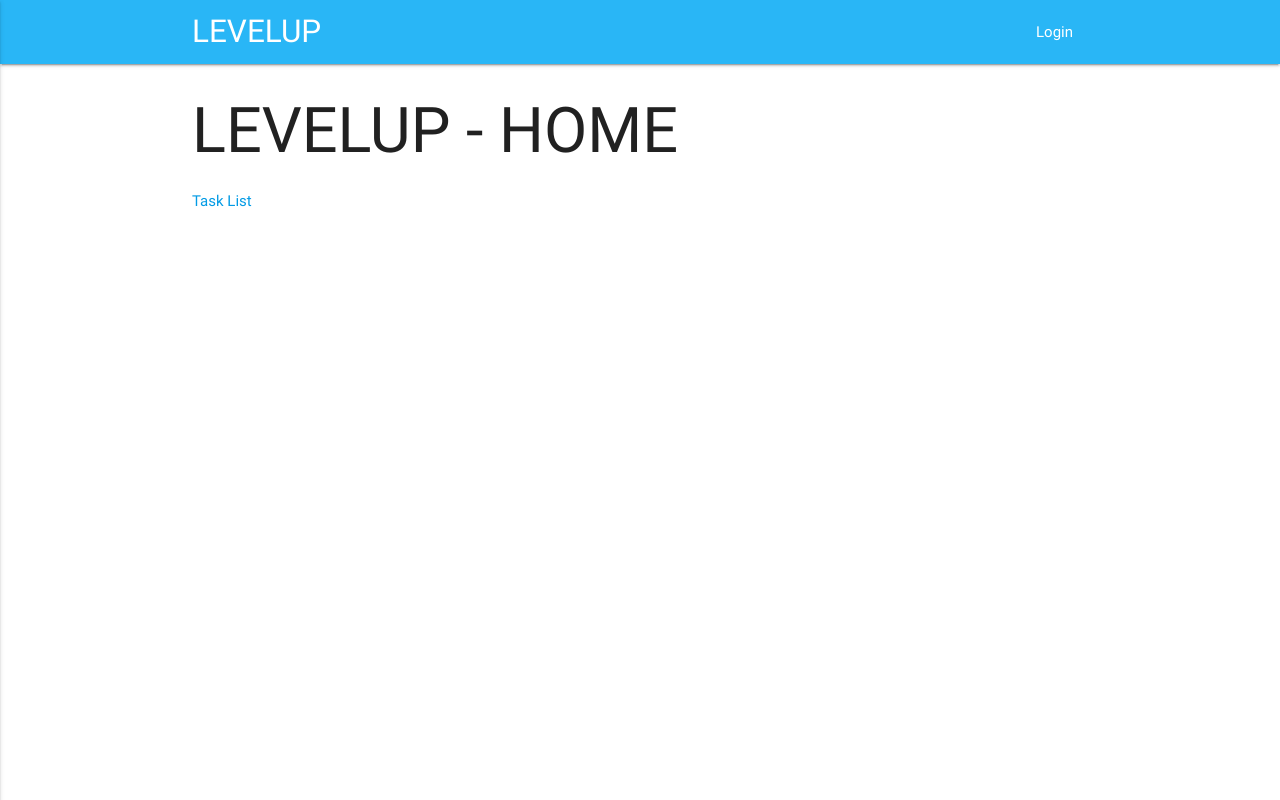
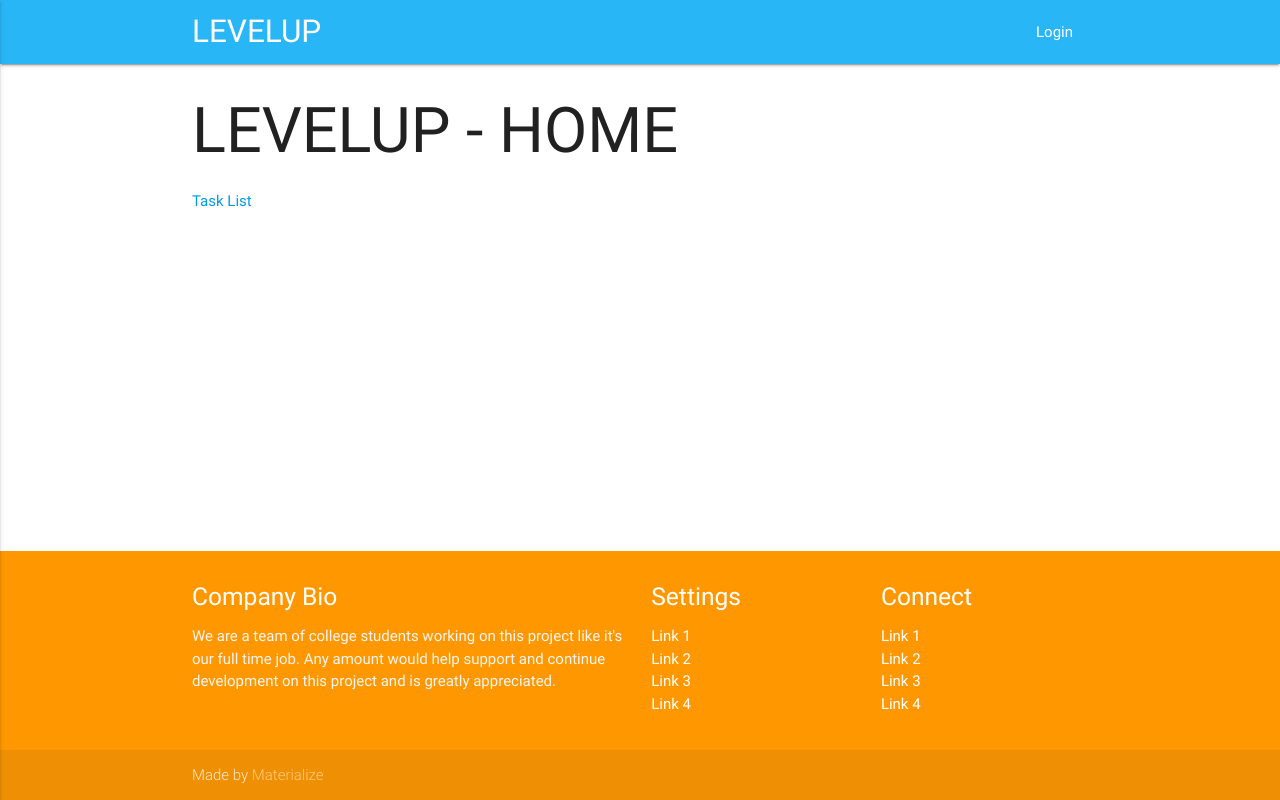
Before and after one commit to dhamma1991/milestone-project-4, a Django app: page / in a window 1280 px wide. Run offline with Django 3.2, Linux system fonts and the light colour scheme; some libraries are stand-ins or nearby versions.

Commit message:
Implemented footer and basic styling

```diff
--- a/static/css/style.css
+++ b/static/css/style.css
@@ -12,4 +12,12 @@
 .icon-block .material-icons {
   font-size: inherit; }
 
+body {
+  display: flex;
+  min-height: 100vh;
+  flex-direction: column; }
+
+main {
+  flex: 1 auto; }
+
 /*# sourceMappingURL=style.css.map */
--- a/static/css/style.scss
+++ b/static/css/style.scss
@@ -14,3 +14,13 @@
 .icon-block .material-icons {
 	font-size: inherit;
 }
+
+body {
+    display: flex;
+    min-height: 100vh;
+    flex-direction: column;
+}
+
+main {
+    flex: 1 auto;
+}
--- a/templates/base.html
+++ b/templates/base.html
@@ -43,6 +43,42 @@
         {% endblock %}
     </main>
 
+    <footer class="page-footer orange">
+        <div class="container">
+            <div class="row">
+                <div class="col l6 s12">
+                    <h5 class="white-text">Company Bio</h5>
+                    <p class="grey-text text-lighten-4">We are a team of college students working on this project like it's our full time job. Any amount would help support and continue development on this project and is greatly appreciated.</p>
+
+
+                </div>
+                <div class="col l3 s12">
+                    <h5 class="white-text">Settings</h5>
+                    <ul>
+                        <li><a class="white-text" href="#!">Link 1</a></li>
+                        <li><a class="white-text" href="#!">Link 2</a></li>
+                        <li><a class="white-text" href="#!">Link 3</a></li>
+                        <li><a class="white-text" href="#!">Link 4</a></li>
+                    </ul>
+                </div>
+                <div class="col l3 s12">
+                    <h5 class="white-text">Connect</h5>
+                    <ul>
+                        <li><a class="white-text" href="#!">Link 1</a></li>
+                        <li><a class="white-text" href="#!">Link 2</a></li>
+                        <li><a class="white-text" href="#!">Link 3</a></li>
+                        <li><a class="white-text" href="#!">Link 4</a></li>
+                    </ul>
+                </div>
+            </div>
+        </div>
+        <div class="footer-copyright">
+            <div class="container">
+                Made by <a class="orange-text text-lighten-3" href="http://materializecss.com">Materialize</a>
+            </div>
+        </div>
+    </footer>
+
     <!-- SCRIPTS -->
     <!-- jQuery CDN -->
     <script type="text/javascript" src="https://code.jquery.com/jquery-3.2.1.min.js"></script>
```
Also changed, not shown: 1 other file.
